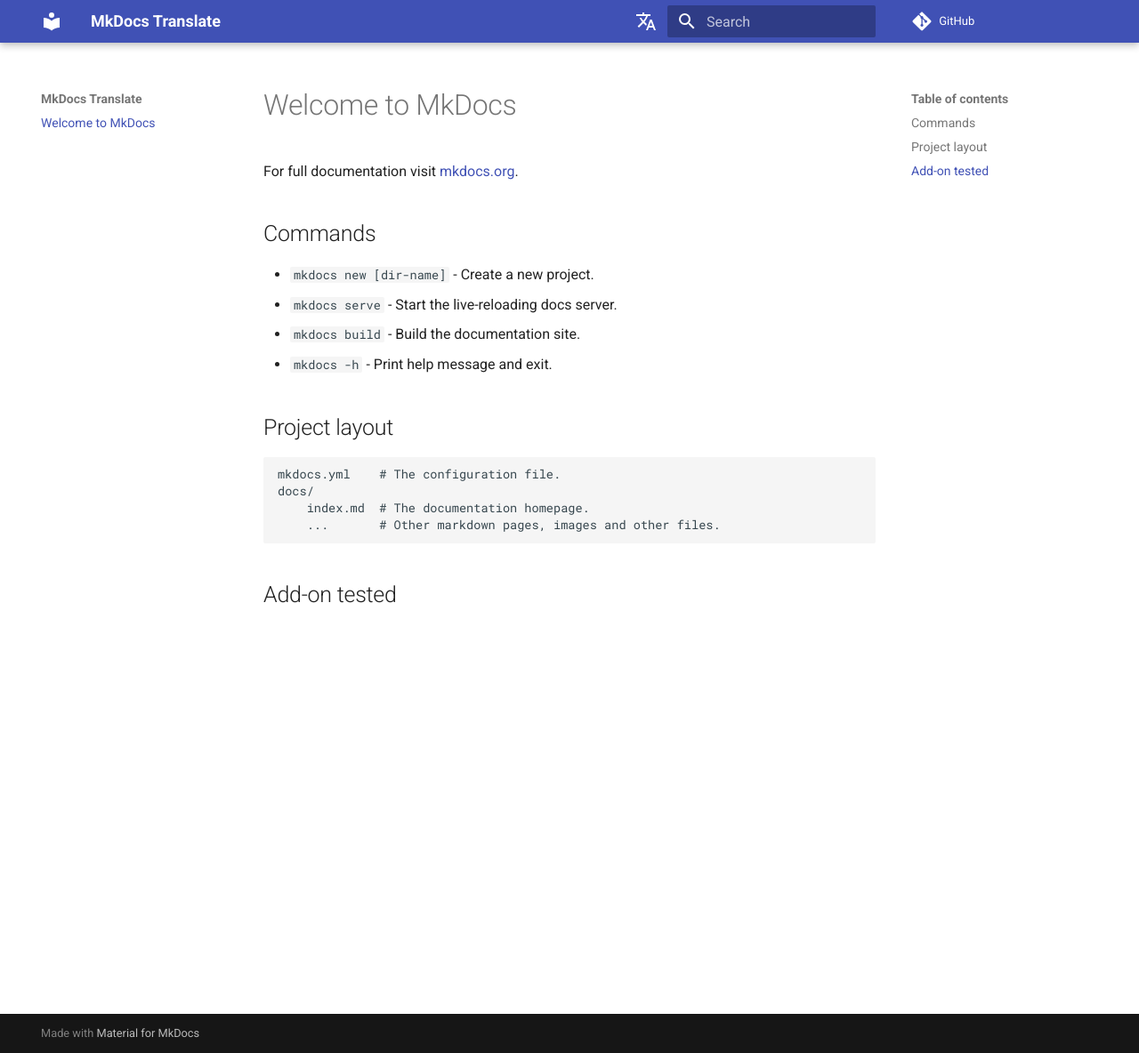
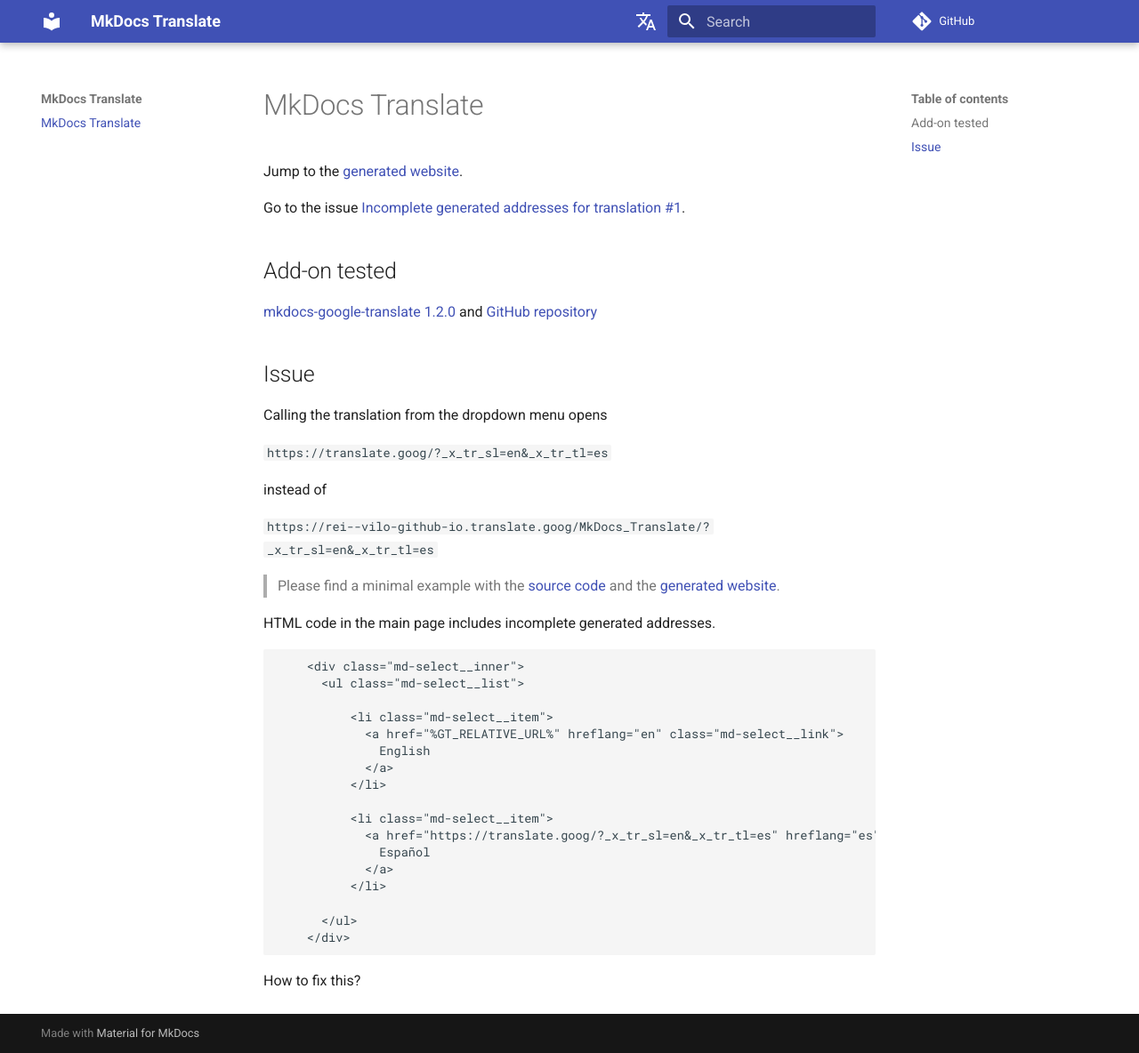
Before and after one commit to rei-vilo/MkDocs_Translate, an MkDocs documentation site: the page built from docs/index.md, in a window 1280 px wide and 1184 px high. Shown: the whole window at 89% size. Built offline with MkDocs 1.6.1 and Material for MkDocs 9.7.7, drawn with Linux system fonts in a browser that asks for light colours; comment, search, counter and statistics services are not loaded.

Commit message:
Added links to the issue

````diff
--- a/docs/index.md
+++ b/docs/index.md
@@ -1,19 +1,45 @@
-# Welcome to MkDocs
+# MkDocs Translate
 
-For full documentation visit [mkdocs.org](https://www.mkdocs.org).
+Jump to the [generated website](https://rei-vilo.github.io/MkDocs_Translate/).
 
-## Commands
-
-* `mkdocs new [dir-name]` - Create a new project.
-* `mkdocs serve` - Start the live-reloading docs server.
-* `mkdocs build` - Build the documentation site.
-* `mkdocs -h` - Print help message and exit.
-
-## Project layout
-
-    mkdocs.yml    # The configuration file.
-    docs/
-        index.md  # The documentation homepage.
-        ...       # Other markdown pages, images and other files.
+Go to the issue [Incomplete generated addresses for translation #1](https://github.com/sondregronas/mkdocs-google-translate/issues/1).
 
 ## Add-on tested
+
+[mkdocs-google-translate 1.2.0](https://pypi.org/project/mkdocs-google-translate/) and [GitHub repository](https://github.com/sondregronas/mkdocs-google-translate)
+
+## Issue
+
+Calling the translation from the dropdown menu opens
+
+`https://translate.goog/?_x_tr_sl=en&_x_tr_tl=es`
+
+instead of
+
+`https://rei--vilo-github-io.translate.goog/MkDocs_Translate/?_x_tr_sl=en&_x_tr_tl=es`
+
+> Please find a minimal example with the [source code](https://github.com/rei-vilo/MkDocs_Translate/tree/gh-pages) and the [generated website](https://rei-vilo.github.io/MkDocs_Translate/).
+
+HTML code in the main page includes incomplete generated addresses.
+
+```htlm
+    <div class="md-select__inner">
+      <ul class="md-select__list">
+
+          <li class="md-select__item">
+            <a href="%GT_RELATIVE_URL%" hreflang="en" class="md-select__link">
+              English
+            </a>
+          </li>
+
+          <li class="md-select__item">
+            <a href="https://translate.goog/?_x_tr_sl=en&_x_tr_tl=es" hreflang="es" class="md-select__link">
+              Español
+            </a>
+          </li>
+
+      </ul>
+    </div>
+```
+
+How to fix this?
--- a/mkdocs.yml
+++ b/mkdocs.yml
@@ -13,7 +13,7 @@
     # Too old 2023, does not work: generates
     #     https://translate.goog/?_x_tr_sl=en&_x_tr_tl=es
     # instead of
-    #     https://pdls-pervasivedisplays-com.translate.goog/userguide/index.html?_x_tr_sl=en&_x_tr_tl=fr
+    #     https://<website>.translate.goog/userguide/index.html?_x_tr_sl=en&_x_tr_tl=fr
     alternate:
         # Original Language
       - name: English
````
Also changed, not shown: Summary.md (+3 -3 lines), site/404.html, site/index.html, site/search/search_index.json.
